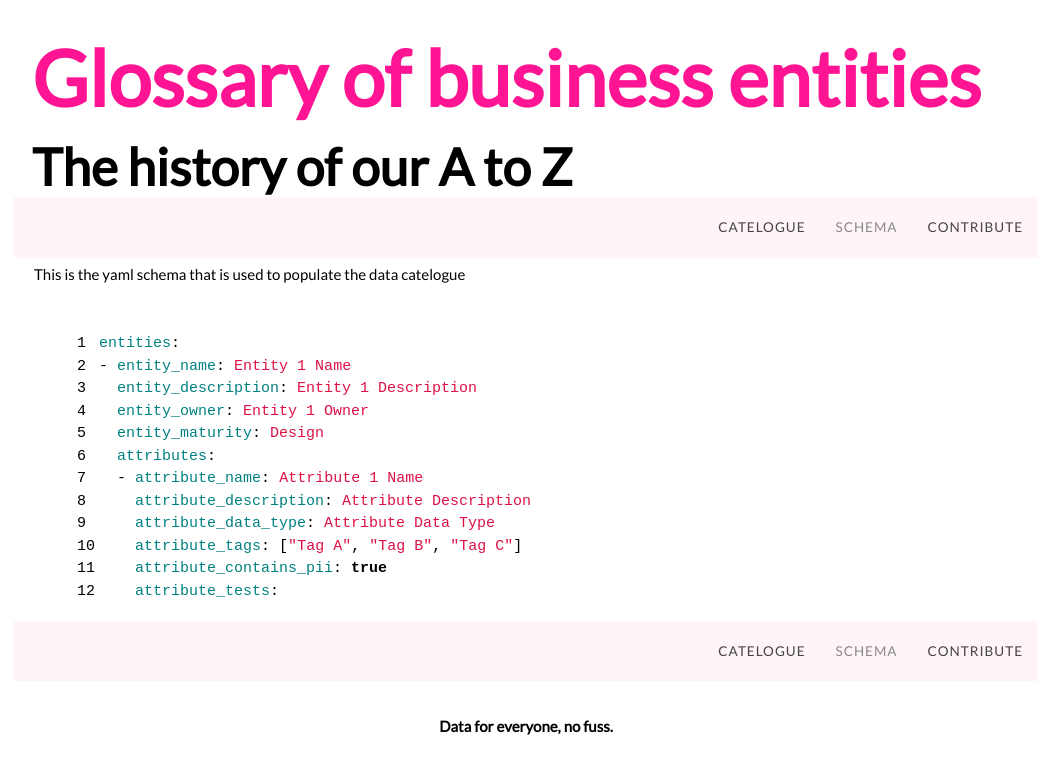
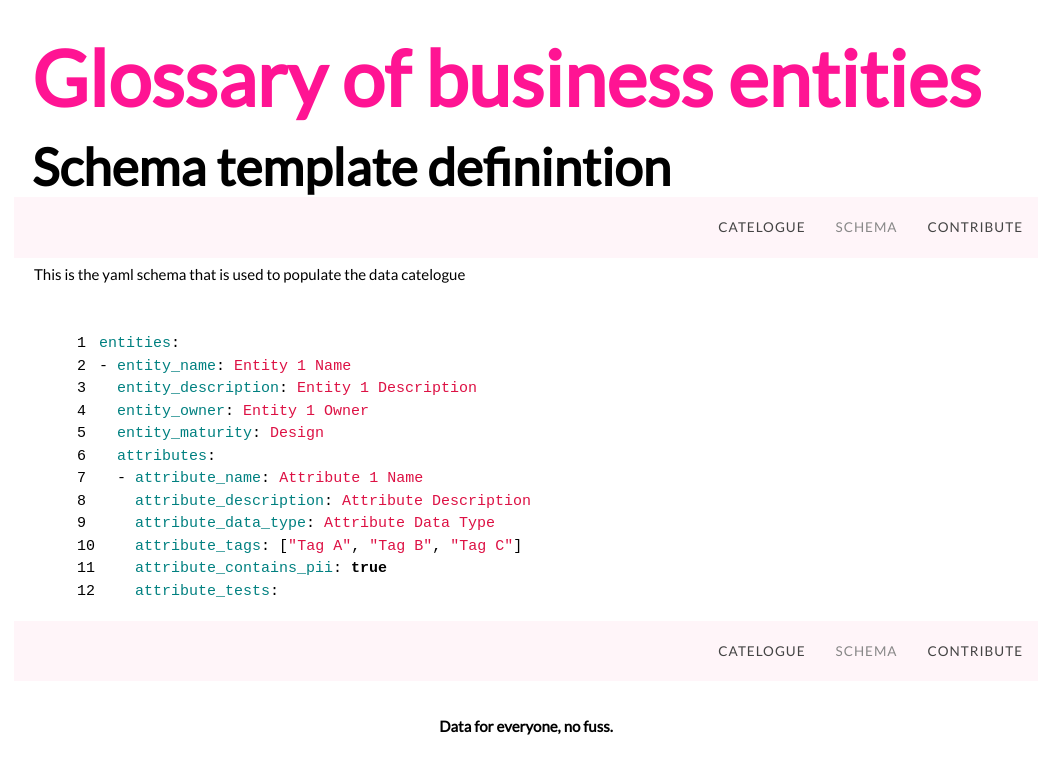
Before and after one commit to KCWADSWORTH/semantic_schema_wiki, a Jekyll site: the page built from schema.html, in a window 1280 px wide. Shown: the top 774 px of the page, without its empty margins (114-1167 px from the left). Built offline with Jekyll 4.4.1, drawn with Linux system fonts in a browser that asks for light colours.

Commit message:
Update schema.html

```diff
--- a/schema.html
+++ b/schema.html
@@ -1,7 +1,7 @@
 ---
 layout: single_column_layout
 title: Schema
-hero_text: The history of our A to Z
+hero_text: Schema template definintion
 ---
 
 This is the yaml schema that is used to populate the data catelogue
```
